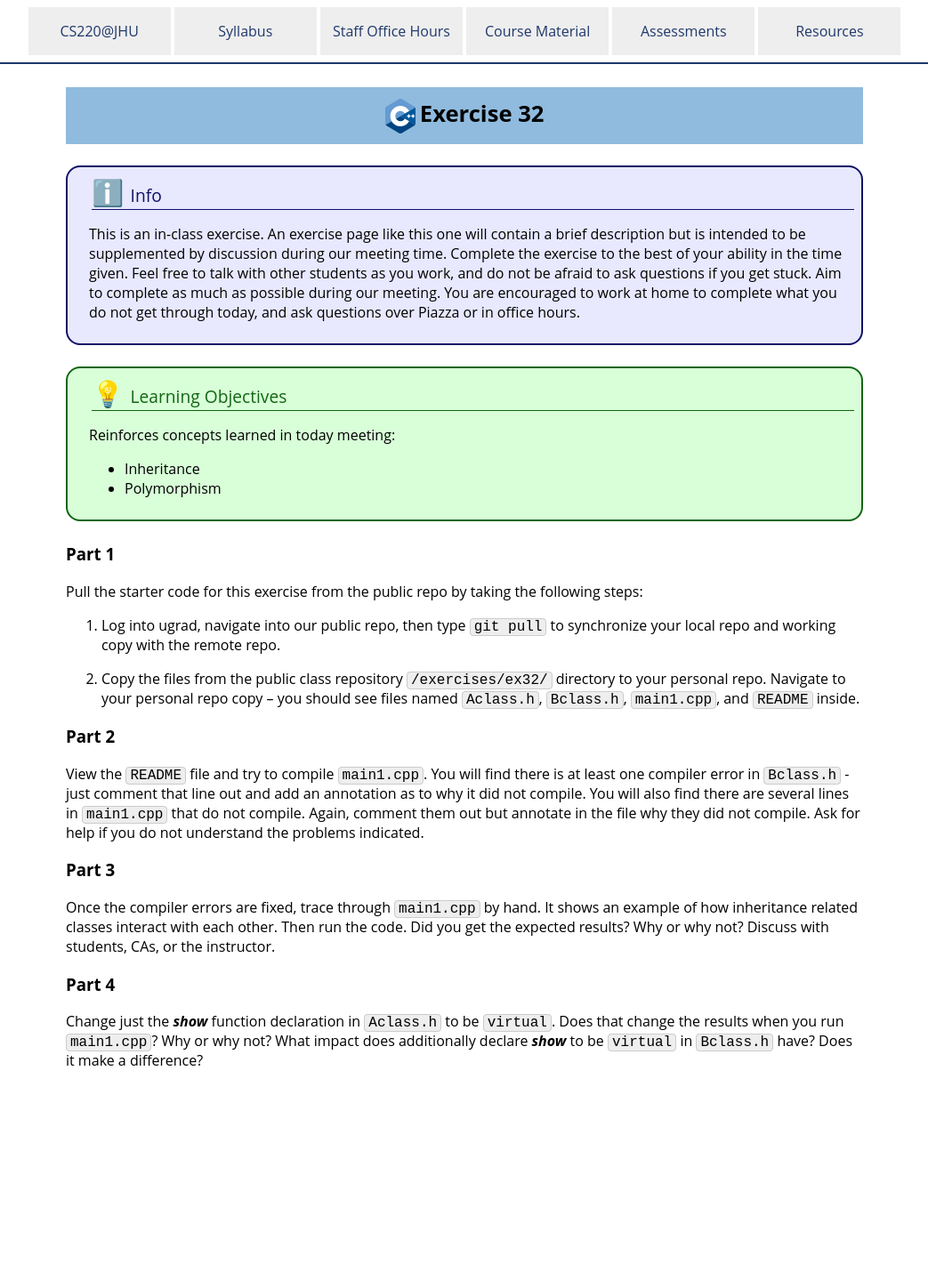
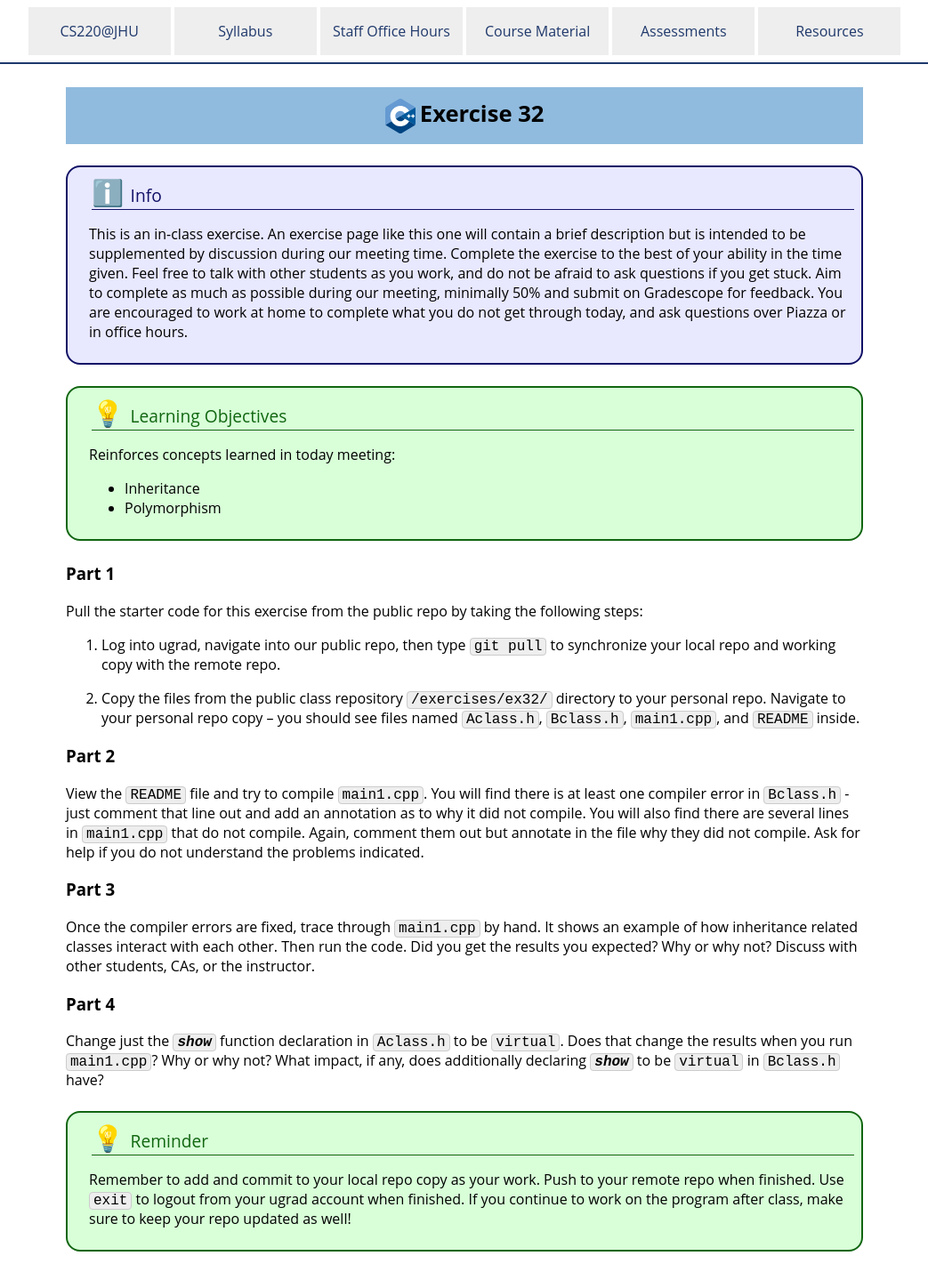
Before and after one commit to jhu-ip/cs220-f26, a Jekyll site: the page built from exercise/ex32.md, in a window 1280 px wide. Shown: the whole page at 89% size, without its empty margins (118-1161 px from the left). Built offline with Jekyll 4.4.1, drawn with Linux system fonts in a browser that asks for light colours; before the commit the page ends 1235 px from its top, so only the background shows below that.

Commit message:
updated day 32

```diff
--- a/exercise/ex32.md
+++ b/exercise/ex32.md
@@ -7,7 +7,7 @@
 <div class='admonition info'>
 <div class='title'>Info</div>
 <div class='content'>
-<p>This is an in-class exercise. An exercise page like this one will contain a brief description but is intended to be supplemented by discussion during our meeting time. Complete the exercise to the best of your ability in the time given. Feel free to talk with other students as you work, and do not be afraid to ask questions if you get stuck. Aim to complete as much as possible during our meeting. You are encouraged to work at home to complete what you do not get through today, and ask questions over Piazza or in office hours.</p>
+<p>This is an in-class exercise. An exercise page like this one will contain a brief description but is intended to be supplemented by discussion during our meeting time. Complete the exercise to the best of your ability in the time given. Feel free to talk with other students as you work, and do not be afraid to ask questions if you get stuck. Aim to complete as much as possible during our meeting, minimally 50% and submit on Gradescope for feedback. You are encouraged to work at home to complete what you do not get through today, and ask questions over Piazza or in office hours.</p>
 </div>
 </div>
 
@@ -36,7 +36,18 @@
 View the `README` file and try to compile `main1.cpp`.  You will find there is at least one compiler error in `Bclass.h` - just comment that line out and add an annotation as to why it did not compile. You will also find there are several lines in `main1.cpp` that do not compile. Again, comment them out but annotate in the file why they did not compile. Ask for help if you do not understand the problems indicated.
 
 ### Part 3
-Once the compiler errors are fixed, trace through `main1.cpp` by hand.  It shows an example of how inheritance related classes interact with each other. Then run the code. Did you get the expected results? Why or why not? Discuss with students, CAs, or the instructor.
+Once the compiler errors are fixed, trace through `main1.cpp` by hand.  It shows an example of how inheritance related classes interact with each other. Then run the code. Did you get the results you expected? Why or why not? Discuss with other students, CAs, or the instructor.
 
 ### Part 4
-Change just the ***show*** function declaration in `Aclass.h` to be `virtual`. Does that change the results when you run `main1.cpp`? Why or why not? What impact does additionally declare ***show*** to be `virtual` in `Bclass.h` have? Does it make a difference?
+Change just the ***`show`*** function declaration in `Aclass.h` to be `virtual`. Does that change the results when you run `main1.cpp`? Why or why not? What impact, if any, does additionally declaring ***`show`*** to be `virtual` in `Bclass.h` have?
+
+<div class='admonition tip'>
+<div class='title'>Reminder</div>
+<div class='content'>
+<p>Remember to add and commit to your local repo copy as your work. Push
+to your remote repo when finished. Use <code>exit</code> to logout from your ugrad
+account when finished. If you continue to work on the program after
+class, make sure to keep your repo updated as well!
+</p>
+</div>
+</div>
```
Also changed, not shown: questions/day32.md (+12 -6 lines).
